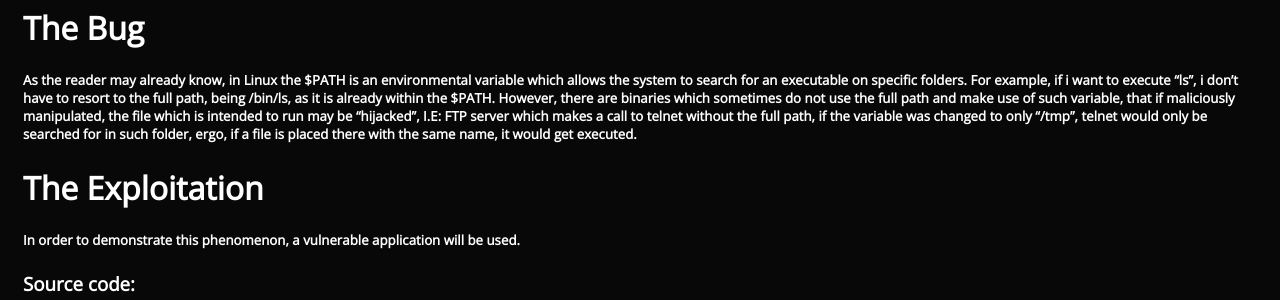
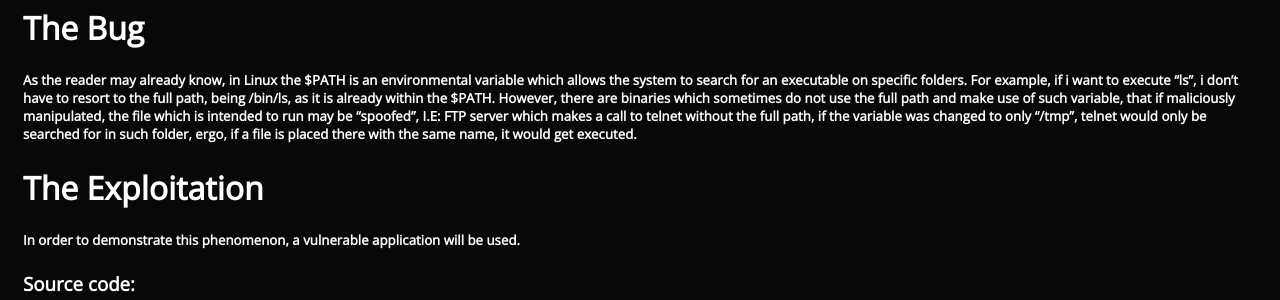
Before and after one commit to whitecr0wz/whitecr0wz.github.io, a Jekyll site: the page built from _posts/posts/2020-03-08-Privilege-Escalation-Path.md, in a window 1280 px wide. Shown: the part 293-593 px from the top of the page. Built offline with Jekyll 4.4.1, drawn with Linux system fonts in a browser that asks for light colours.

Commit message:
Update 2020-03-08-Privilege-Escalation-Path.md

```diff
--- a/_posts/posts/2020-03-08-Privilege-Escalation-Path.md
+++ b/_posts/posts/2020-03-08-Privilege-Escalation-Path.md
@@ -13,7 +13,7 @@ en: true
 
 # The Bug
 
-##### As the reader may already know, in Linux the $PATH is an environmental variable which allows the system to search for an executable on specific folders. For example, if i want to execute "ls", i don't have to resort to the full path, being /bin/ls, as it is already within the $PATH. However, there are binaries which sometimes do not use the full path and make use of such variable, that if maliciously manipulated, the file which is intended to run may be "hijacked", I.E: FTP server which makes a call to telnet without the full path, if the variable was changed to only "/tmp", telnet would only be searched for in such folder, ergo, if a file is placed there with the same name, it would get executed.
+##### As the reader may already know, in Linux the $PATH is an environmental variable which allows the system to search for an executable on specific folders. For example, if i want to execute "ls", i don't have to resort to the full path, being /bin/ls, as it is already within the $PATH. However, there are binaries which sometimes do not use the full path and make use of such variable, that if maliciously manipulated, the file which is intended to run may be "spoofed", I.E: FTP server which makes a call to telnet without the full path, if the variable was changed to only "/tmp", telnet would only be searched for in such folder, ergo, if a file is placed there with the same name, it would get executed.
 
 # The Exploitation
 
```
